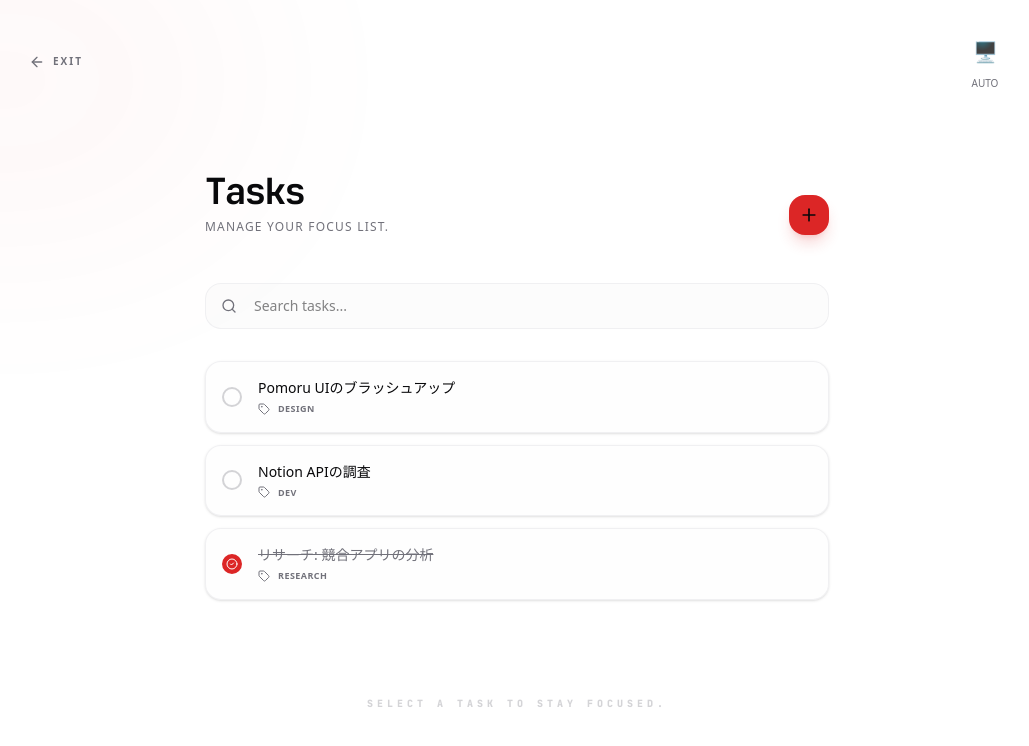
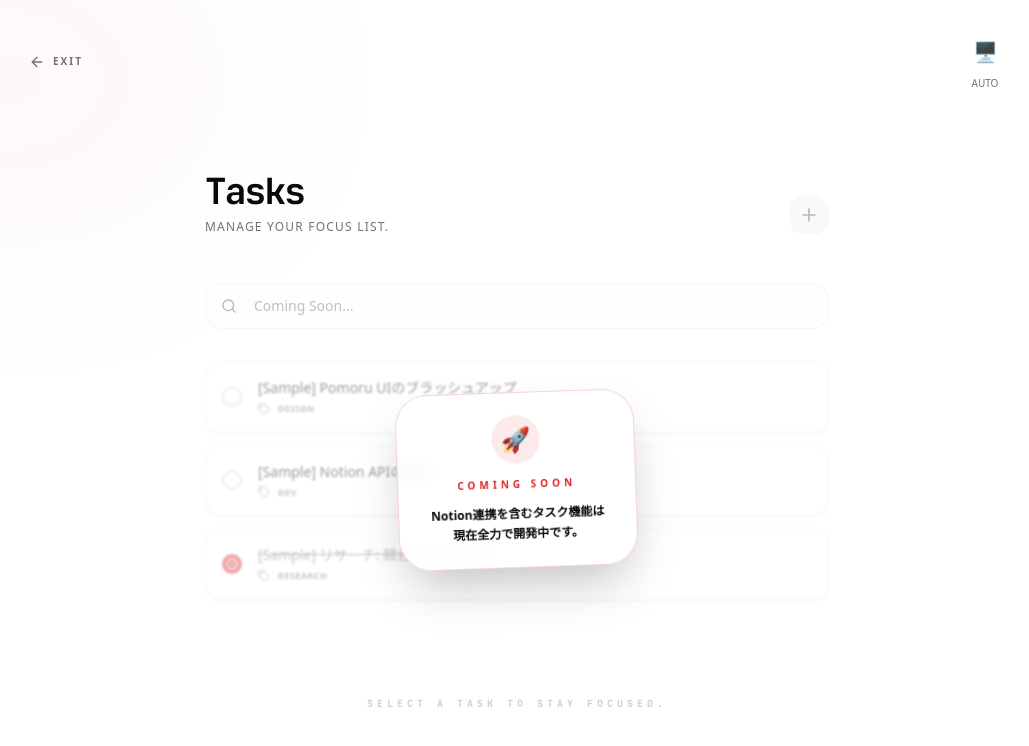
Before and after one commit to tcaret2jp/pomoru, a Next.js app: page /tasks in a window 1280 px wide. Shown: the top 746 px of the page, without its empty margins (123-1152 px from the left). Built offline with nearby package versions, Linux system fonts and the light colour scheme.

Commit message:
feat: complete task preview mode with Sample labels and Coming Soon overlay

```diff
--- a/src/app/page.tsx
+++ b/src/app/page.tsx
@@ -40,8 +40,8 @@ export default function Home() {
   }, []);
 
   const todayTasks = [
-    "Pomoru UIのブラッシュアップ",
-    "Notion APIの調査"
+    "[Sample] Pomoru UIのブラッシュアップ",
+    "[Sample] Notion APIの調査"
   ];
   const [touchStart, setTouchStart] = useState<number | null>(null);
   const [playAlarm] = useSound('/alarm.mp3', { volume: 0.5 });
@@ -177,16 +177,20 @@ export default function Home() {
 
           {/* Task & Stats Quick Access */}
           <div className="flex items-center gap-2 w-full max-w-[280px] mx-auto relative" ref={taskMenuRef}>
-            <div className="flex-1 flex items-center bg-muted/30 border border-border/50 rounded-2xl overflow-hidden h-10 group/task">
+            <div className="flex-1 flex items-center bg-muted/30 border border-border/50 rounded-2xl overflow-hidden h-10 group/task shadow-sm">
               {/* Left Side: Dropdown Trigger (Select Task) */}
               <button
                 onClick={() => setIsTaskMenuOpen(!isTaskMenuOpen)}
                 className="flex-1 flex items-center gap-3 px-4 h-full hover:bg-muted/50 transition-all min-w-0 text-left"
               >
-                <CheckCircle2 className={cn("w-3.5 h-3.5 shrink-0", selectedTask ? "text-primary" : "text-muted-foreground")} />
+                {selectedTask ? (
+                  <CheckCircle2 className="w-3.5 h-3.5 text-primary shrink-0" />
+                ) : (
+                  <ChevronDown className={cn("w-3.5 h-3.5 text-muted-foreground shrink-0 transition-transform duration-200", isTaskMenuOpen && "rotate-180")} />
+                )}
                 <span className={cn(
                   "text-[10px] font-bold uppercase tracking-wider truncate",
-                  selectedTask ? "text-foreground" : "text-muted-foreground group-hover:text-foreground"
+                  selectedTask ? "text-foreground" : "text-muted-foreground group-hover/task:text-foreground"
                 )}>
                   {selectedTask || "Select Task"}
                 </span>
@@ -195,9 +199,10 @@ export default function Home() {
               {/* Right Side: Direct Link to Tasks List */}
               <Link
                 href="/tasks"
-                className="px-3 h-full hover:bg-muted/50 transition-all border-l border-border/10 flex items-center justify-center group/arrow"
+                className="px-3.5 h-full hover:bg-primary/10 transition-all border-l border-border/10 flex items-center justify-center group/arrow bg-muted/20"
+                title="View All Tasks"
               >
-                <ChevronRight className="w-3.5 h-3.5 text-muted-foreground shrink-0 group-hover/arrow:text-foreground transition-colors" />
+                <LayoutDashboard className="w-3.5 h-3.5 text-muted-foreground shrink-0 group-hover/arrow:text-primary transition-colors" />
               </Link>
             </div>
 
@@ -226,6 +231,12 @@ export default function Home() {
                       </span>
                     </button>
                   ))}
+
+                  <div className="px-3 py-2 mb-1 bg-primary/5 rounded-xl border border-primary/10">
+                    <p className="text-[8px] font-bold text-primary leading-tight">
+                      ※ 現在はプレビュー版です。実際のタスク管理機能は近日公開予定。
+                    </p>
+                  </div>
 
                   <div className="h-[1px] bg-border my-2" />
 
--- a/src/app/tasks/page.tsx
+++ b/src/app/tasks/page.tsx
@@ -9,9 +9,9 @@ import { useState } from "react";
 export default function TasksPage() {
   // 仮のタスクデータ（後にNotion/DBと連携）
   const [tasks] = useState([
-    { id: 1, title: "Pomoru UIのブラッシュアップ", category: "Design", status: "todo" },
-    { id: 2, title: "Notion APIの調査", category: "Dev", status: "todo" },
-    { id: 3, title: "リサーチ: 競合アプリの分析", category: "Research", status: "done" },
+    { id: 1, title: "[Sample] Pomoru UIのブラッシュアップ", category: "Design", status: "todo" },
+    { id: 2, title: "[Sample] Notion APIの調査", category: "Dev", status: "todo" },
+    { id: 3, title: "[Sample] リサーチ: 競合アプリの分析", category: "Research", status: "done" },
   ]);
 
   return (
@@ -40,30 +40,36 @@ export default function TasksPage() {
             <h1 className="text-4xl font-bold font-mono tracking-tighter mb-2">Tasks</h1>
             <p className="text-xs text-muted-foreground font-medium uppercase tracking-widest">Manage your focus list.</p>
           </div>
-          <button className="w-10 h-10 rounded-2xl bg-primary text-primary-foreground flex items-center justify-center hover:scale-105 transition-all shadow-lg shadow-primary/20">
+          <button
+            disabled
+            className="w-10 h-10 rounded-2xl bg-muted text-muted-foreground flex items-center justify-center cursor-not-allowed opacity-50"
+            title="Coming Soon"
+          >
             <Plus className="w-5 h-5" />
           </button>
         </div>
 
         {/* Search Bar (Minimal) */}
-        <div className="relative mb-8 group">
-          <Search className="absolute left-4 top-1/2 -translate-y-1/2 w-4 h-4 text-muted-foreground group-focus-within:text-primary transition-colors" />
+        <div className="relative mb-8 group opacity-50 pointer-events-none">
+          <Search className="absolute left-4 top-1/2 -translate-y-1/2 w-4 h-4 text-muted-foreground" />
           <input
             type="text"
-            placeholder="Search tasks..."
-            className="w-full bg-muted/30 border border-border/50 rounded-2xl py-3 pl-12 pr-4 text-sm focus:outline-none focus:border-primary/50 transition-all"
+            placeholder="Coming Soon..."
+            disabled
+            className="w-full bg-muted/30 border border-border/50 rounded-2xl py-3 pl-12 pr-4 text-sm outline-none"
           />
         </div>
 
-        {/* Task List */}
-        <div className="space-y-3">
+        {/* Task List with Overlay */}
+        <div className="relative">
+          <div className="space-y-3 opacity-40 pointer-events-none filter blur-[1px]">
             {tasks.map((task) => (
-            <Card key={task.id} className="p-4 border-border/50 bg-muted/10 hover:bg-muted/20 transition-all cursor-pointer group rounded-2xl">
+              <Card key={task.id} className="p-4 border-border/50 bg-muted/10 rounded-2xl">
                 <div className="flex items-center gap-4">
-                <div className={`w-5 h-5 rounded-full border-2 flex items-center justify-center transition-colors ${task.status === 'done' ? 'bg-primary border-primary' : 'border-muted-foreground/30 group-hover:border-primary/50'}`}>
+                  <div className={`w-5 h-5 rounded-full border-2 flex items-center justify-center ${task.status === 'done' ? 'bg-primary border-primary' : 'border-muted-foreground/30'}`}>
                     {task.status === 'done' && <CheckCircle2 className="w-3 h-3 text-white" />}
                   </div>
-                <div className="flex-1 min-w-0">
+                  <div className="flex-1 min-w-0 text-left">
                     <p className={`text-sm font-medium truncate ${task.status === 'done' ? 'text-muted-foreground line-through' : ''}`}>
                       {task.title}
                     </p>
@@ -76,6 +82,21 @@ export default function TasksPage() {
               </Card>
             ))}
           </div>
+
+          {/* Aggressive Coming Soon Overlay */}
+          <div className="absolute inset-0 flex flex-col items-center justify-center z-20">
+            <div className="bg-background/80 backdrop-blur-sm border border-primary/20 px-8 py-6 rounded-[2rem] shadow-2xl flex flex-col items-center gap-3 transform -rotate-2">
+              <div className="w-12 h-12 rounded-full bg-primary/10 flex items-center justify-center text-2xl animate-bounce">
+                🚀
+              </div>
+              <p className="text-[10px] font-black uppercase tracking-[0.4em] text-primary">Coming Soon</p>
+              <p className="text-xs font-bold text-center leading-relaxed">
+                Notion連携を含むタスク機能は<br />
+                現在全力で開発中です。
+              </p>
+            </div>
+          </div>
+        </div>
       </section>
 
       {/* Footer */}
```
Lines whose indentation alone changed are shown as unchanged.
